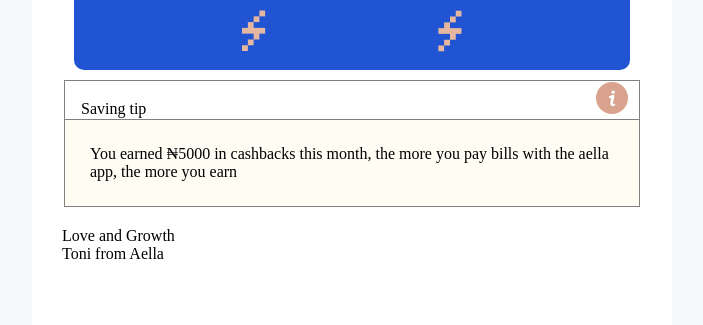
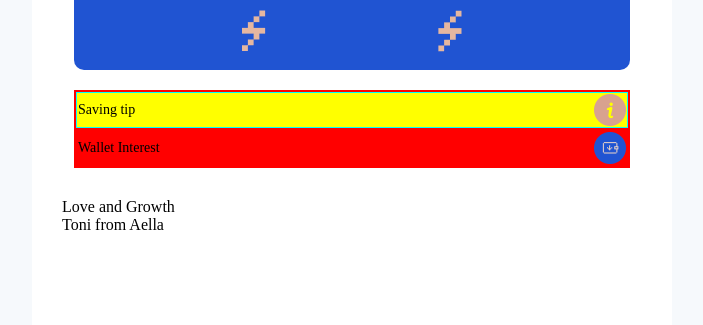
Before and after one commit to ArcOmotola/email-template, a plain HTML site: page index.html in a window 1280 px wide. Shown: the part 1333-1658 px from the top of the page, without its empty margins (288-991 px from the left). Drawn offline with Linux system fonts and the light colour scheme; a web font is replaced by a local one.

Commit message:
restyled saving tip section

```diff
--- a/index.html
+++ b/index.html
@@ -436,12 +436,8 @@
         </table>
 
         <!-- Body  10-->
-        <table role="presentation" align="center" border=""  width="90%" cellspacing="0" bgcolor="#ffffff" style="border-collapse: collapse;">
+        <!-- <table role="presentation" align="center" border=""  width="87%" cellspacing="0" bgcolor="#ffffff" style="border-collapse: collapse; border-color: #AEAEAE;">
             <tr style="background-color:#ffffff; width: 80px;">
-                <!-- <td style="vertical-align: top;  text-align:start ;padding: 16px; background-color:#ffffff; width:273px; border: 1px solid #7c7c7c7a">
-                    Saving tip
-                </td> -->
-
                 <td
                     width="320px"
                     align="left"
@@ -449,22 +445,54 @@
                     style="padding-left: 16px;"
                 >
                     Saving tip
-
                     <img style="padding-left: 80%;" src="images/Subtract.png" alt="">
                 </td>
-                <!-- <td
-                    width="320px"
-                    align="left"
-                    valign="center"
-                    style="padding-left: 16px;"
-                >
-                    <img src="images/Subtract.png" alt="">
-                </td>
-                -->
             </tr>
             <tr style="width: 100%;">
                 <td style="vertical-align: top; padding: 25px; background-color:#FFFCF4; width:100%;">
                     <span>You earned &#8358;5000 in cashbacks this month, the more you pay bills with the aella app, the more you earn</span>
+                </td>
+            </tr>
+        </table> -->
+
+        <table role="presentation" align="center" border="0" width="90%" cellspacing="10" bgcolor="#ffffff">
+            <tr>
+                <td style="vertical-align: center; padding: 0; background-color:#F3F3FC; width: 30%;">
+                    <table width="100%" style="background-color: red;">
+                        <tr style="background-color: aqua;">
+                            <td valign="center" align="left">
+                                <table role="presentation" align="center" border="0" width="100%" cellspacing="0" bgcolor="yellow" width="100%">
+                                    <tr >
+                                        <td  valign="center"  align="left">
+                                            <span style="font-weight: 400; font-size: 14px;">Saving tip</span>
+
+                                        </td>
+                                        <td  valign="center" align="left">
+
+                                            <img style="width: 32px;" align="right" src="images/Subtract.png" alt="wallet">
+                                        </td>
+                                    </tr>
+                                </table>
+                            </td>
+                        </tr>
+                        <tr>
+                            <td valign="center" align="left">
+                                <table role="presentation" align="center" border="0" width="100%" cellspacing="0" >
+                                    <tr cellpadding="0">
+                                        <td  valign="center"  align="left" cellpadding="0">
+                                            <span cellpadding="0" style="font-weight: 400; font-size: 14px;">Wallet Interest</span>
+
+                                        </td>
+                                        <td  valign="center" align="left">
+
+                                            <img style="width: 32px;" align="right" src="images/walletIn3(32px).png" alt="wallet">
+                                        </td>
+                                    </tr>
+                                </table>
+                            </td>
+                        </tr>
+                    </table>
+                    <!-- <p>+₦<span style="font-weight: 600; font-size: 24px;">104,000</span></p> -->
                 </td>
             </tr>
         </table>
```
